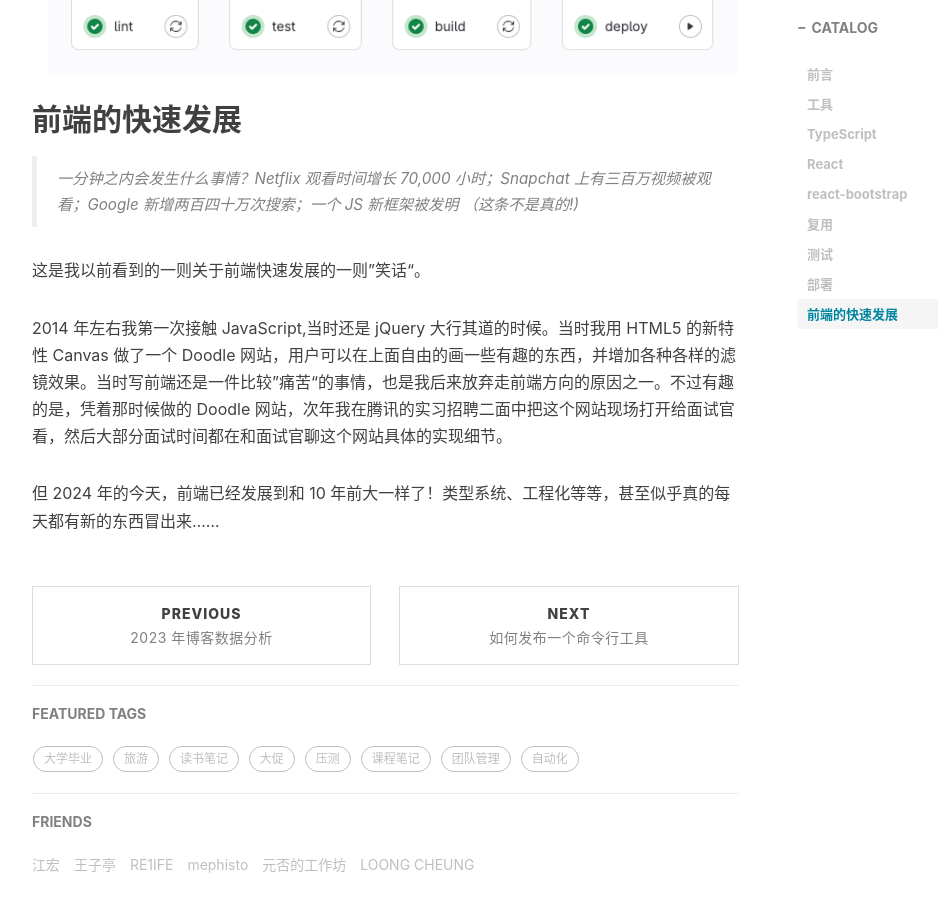
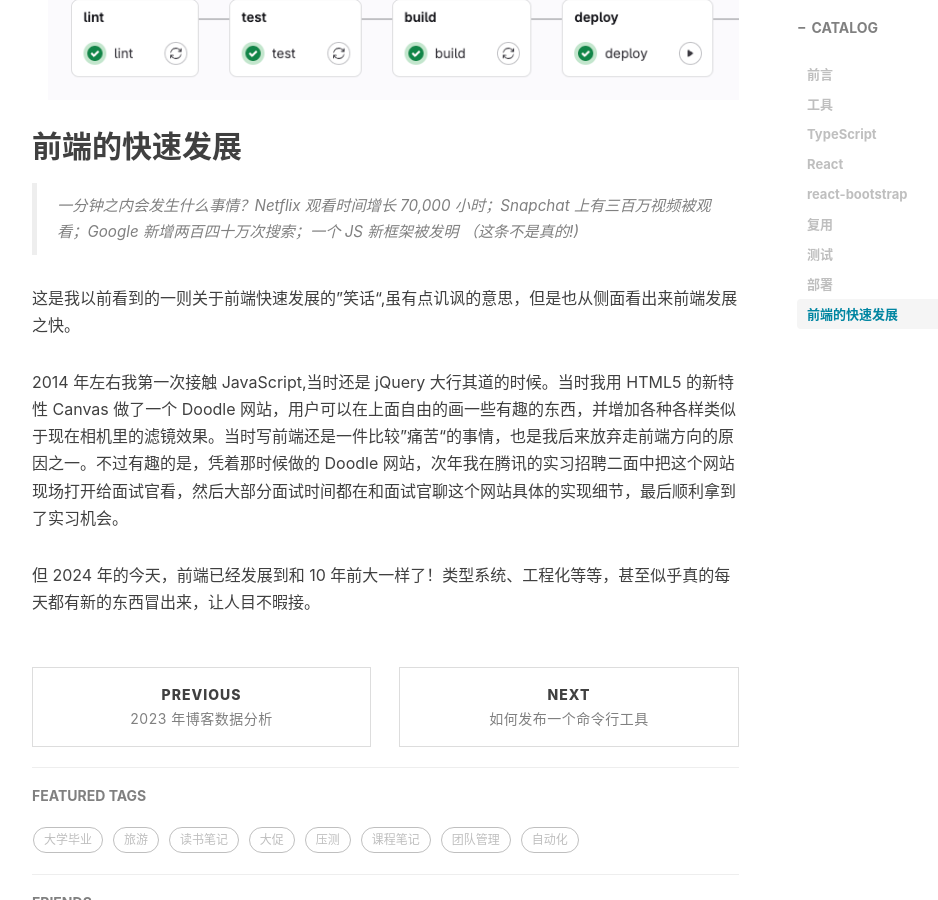
Before and after one commit to linnaname/linnaname.github.io, a Jekyll site: the page built from _posts/connectdev/2024-09-11-dev_fonted.md, in a window 1280 px wide and 900 px high, scrolled down 4981 px. Shown: the whole window, without its empty margins (233-1171 px from the left). Built offline with Jekyll 4.4.1, drawn with Linux system fonts in a browser that asks for light colours; nearby versions of some CDN libraries; comment, search, counter and statistics services are not loaded; some of the changed text lies outside the part shown.

Commit message:
(fix) typo

```diff
--- a/_posts/connectdev/2024-09-11-dev_fonted.md
+++ b/_posts/connectdev/2024-09-11-dev_fonted.md
@@ -14,7 +14,7 @@
 
 ## 前言
 
-在前司，出于前端工程师的紧缺，为了加快需求的推进，往往我自己也会承担一小部分在管理后台的前端开发工作。阿里“毕业”的后端工程师，应该都多多少少接触过类似 [ice](https://v3.ice.work) 这样的框架，并在无数个被前端拒绝的后端需求里挣扎在前端代码里面。而平常的 side project 一般也都是自己来动手写前端。这里总结一下最近一年来写前端的一些乱七八糟的东西。
+在前司，出于前端工程师的紧缺，为了加快需求的推进，往往我自己也会承担一小部分在管理后台的前端开发工作。阿里“毕业”的后端工程师，应该都多多少少接触过类似 [ice](https://v3.ice.work) 这样的框架，并在无数个被前端拒绝的后台类需求里挣扎在前端代码里面。而平常的 side project 一般也都是自己来动手写前端。这里总结一下最近一年来写前端的一些乱七八糟的东西。
 
 ## 工具
 
@@ -28,7 +28,7 @@
 
 并且 React 对于我这类偶尔写前端的一个好处:**需要记住的东西非常少**。除了少数几个 hook 以及 API 基本上都**不需要记**，只需要写 TypeScript 就可以了。
 
-2019 年 React 正式引入了 hook 功能。使得 function 组件也像 class 组件一样能维护状态，并且所有的组件都可以写成函数的形式，比起原有的以 class 的多个方法来维护组件生命周期的方式，简化了代码。不过有了 hook 之后 function 也可以有状态了，如果不仔细了解实现机制的话，很容易产生一些奇怪的 bug。State Management 我选择了 [zustand](https://github.com/pmndrs/zustand)，它真的非常符合官方的描述：**small, fast and scalable bearbones state-management solution**。
+提到 hook， 2019 年 React 正式引入了 hook 功能。使得 function 组件也像 class 组件一样能维护状态，并且所有的组件都可以写成函数的形式，比起原有的以 class 的多个方法来维护组件生命周期的方式，简化了代码，你看又少记几个生命周期方法。不过有了 hook 之后 function 也可以有状态了，如果不仔细了解实现机制的话，很容易导致一些奇怪的 bug。State Management 我选择了 [zustand](https://github.com/pmndrs/zustand)，它真的非常符合官方的描述：**small, fast and scalable bearbones state-management solution**。
 
 ### react-bootstrap
 
@@ -36,7 +36,7 @@
 
 ## 复用
 
-不管是前端还是后端，为了提高维护性，我觉得有一点是不变：**组件化**。单一职责原则、高内聚，低耦合这些在后端非常基本的概念，用在前端也是一样的。提高可维护性的同时，每个组件也可以单独测试，确保其功能正确。
+**不管是前端还是后端，为了提高维护性，我觉得有一点是不变：组件化**。单一职责原则、高内聚，低耦合这些在后端非常基本的概念，用在前端也是一样的。提高可维护性的同时，每个组件也可以单独测试，确保其功能正确。
 
 我把可复用的放在了 component 目录，pages 则是具体的页面。
 
@@ -72,8 +72,8 @@
 
 > 一分钟之内会发生什么事情？Netflix 观看时间增长 70,000 小时；Snapchat 上有三百万视频被观看；Google 新增两百四十万次搜索；一个 JS 新框架被发明 （这条不是真的!)
 
-这是我以前看到的一则关于前端快速发展的一则”笑话“。
+这是我以前看到的一则关于前端快速发展的”笑话“,虽有点讥讽的意思，但是也从侧面看出来前端发展之快。
 
-2014 年左右我第一次接触 JavaScript,当时还是 jQuery 大行其道的时候。当时我用 HTML5 的新特性 Canvas 做了一个 Doodle 网站，用户可以在上面自由的画一些有趣的东西，并增加各种各样的滤镜效果。当时写前端还是一件比较”痛苦“的事情，也是我后来放弃走前端方向的原因之一。不过有趣的是，凭着那时候做的 Doodle 网站，次年我在腾讯的实习招聘二面中把这个网站现场打开给面试官看，然后大部分面试时间都在和面试官聊这个网站具体的实现细节。
+2014 年左右我第一次接触 JavaScript,当时还是 jQuery 大行其道的时候。当时我用 HTML5 的新特性 Canvas 做了一个 Doodle 网站，用户可以在上面自由的画一些有趣的东西，并增加各种各样类似于现在相机里的滤镜效果。当时写前端还是一件比较”痛苦“的事情，也是我后来放弃走前端方向的原因之一。不过有趣的是，凭着那时候做的 Doodle 网站，次年我在腾讯的实习招聘二面中把这个网站现场打开给面试官看，然后大部分面试时间都在和面试官聊这个网站具体的实现细节，最后顺利拿到了实习机会。
 
-但 2024 年的今天，前端已经发展到和 10 年前大一样了！类型系统、工程化等等，甚至似乎真的每天都有新的东西冒出来......
+但 2024 年的今天，前端已经发展到和 10 年前大一样了！类型系统、工程化等等，甚至似乎真的每天都有新的东西冒出来，让人目不暇接。
```
